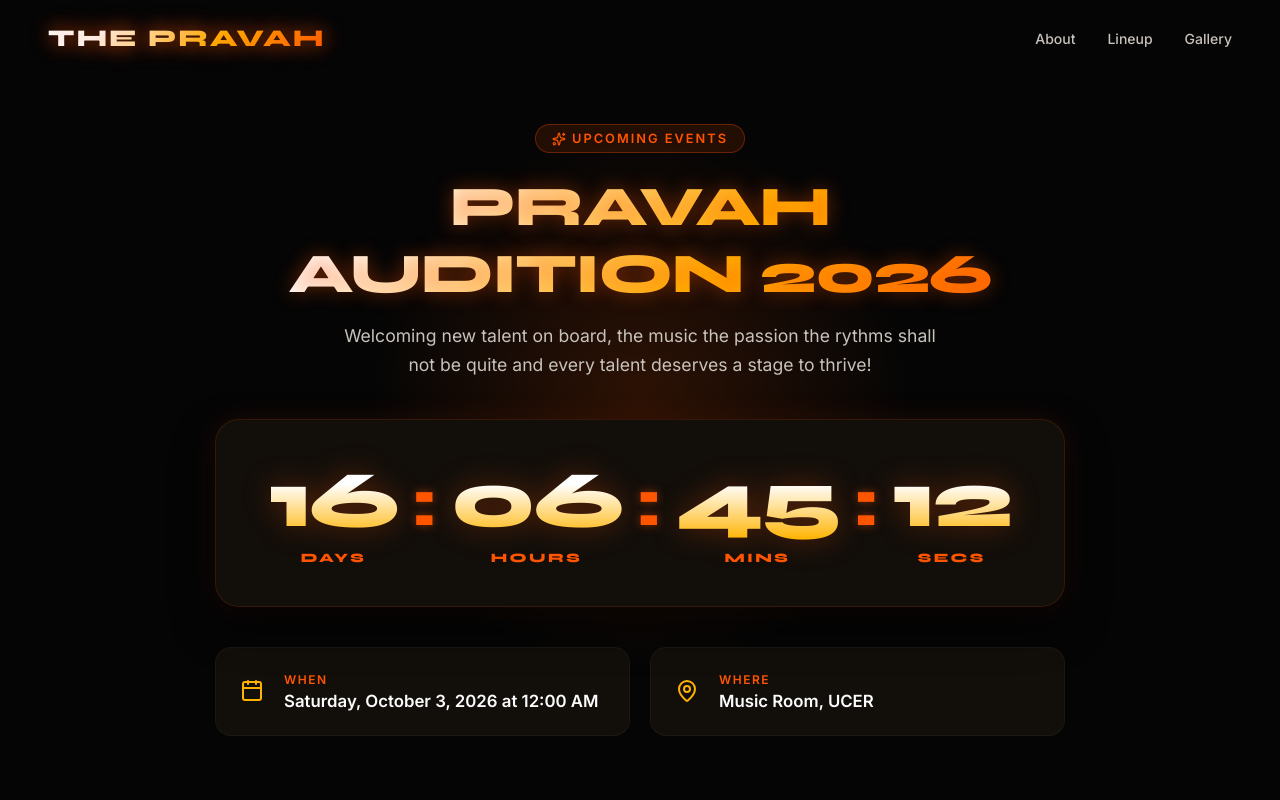
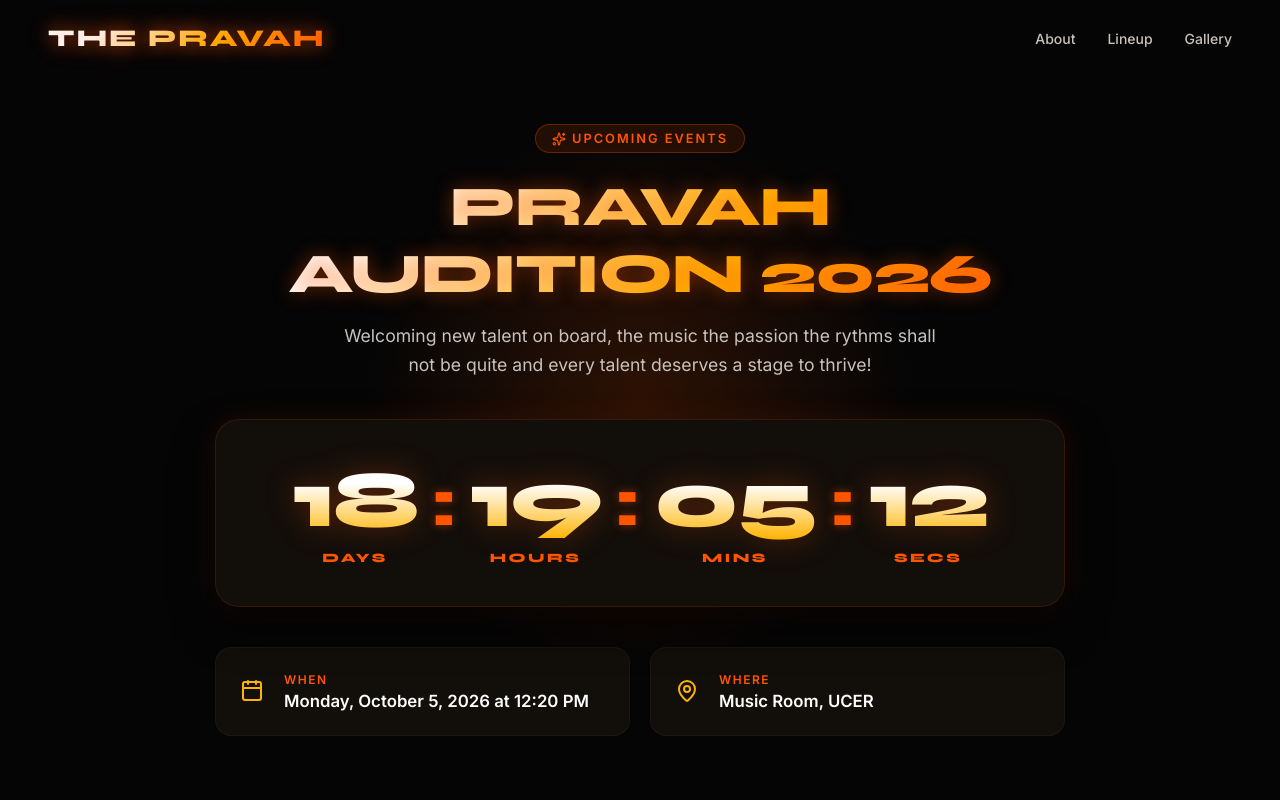
Before and after one commit to shaurya0002/project-x, a React (Vite) app: page /events in a window 1280 px wide. Shown: the top 800 px of the page. Built offline with nearby package versions, Linux system fonts and the light colour scheme.

Commit message:
Fixed countdown time

```diff
--- a/src/pages/Events.jsx
+++ b/src/pages/Events.jsx
@@ -6,7 +6,7 @@ const EVENT_CONFIG = {
   title: "PRAVAH AUDITION 2026",
   description: "Welcoming new talent on board, the music the passion the rythms shall not be quite and every talent deserves a stage to thrive!",
   venue: "Music Room, UCER",
-  targetDate: "2026-10-03T00:00:00",
+  targetDate: "2026-10-05T12:20:00",
 };
 
 // Renamed from 'Event' to 'Events' to avoid browser clash
```
